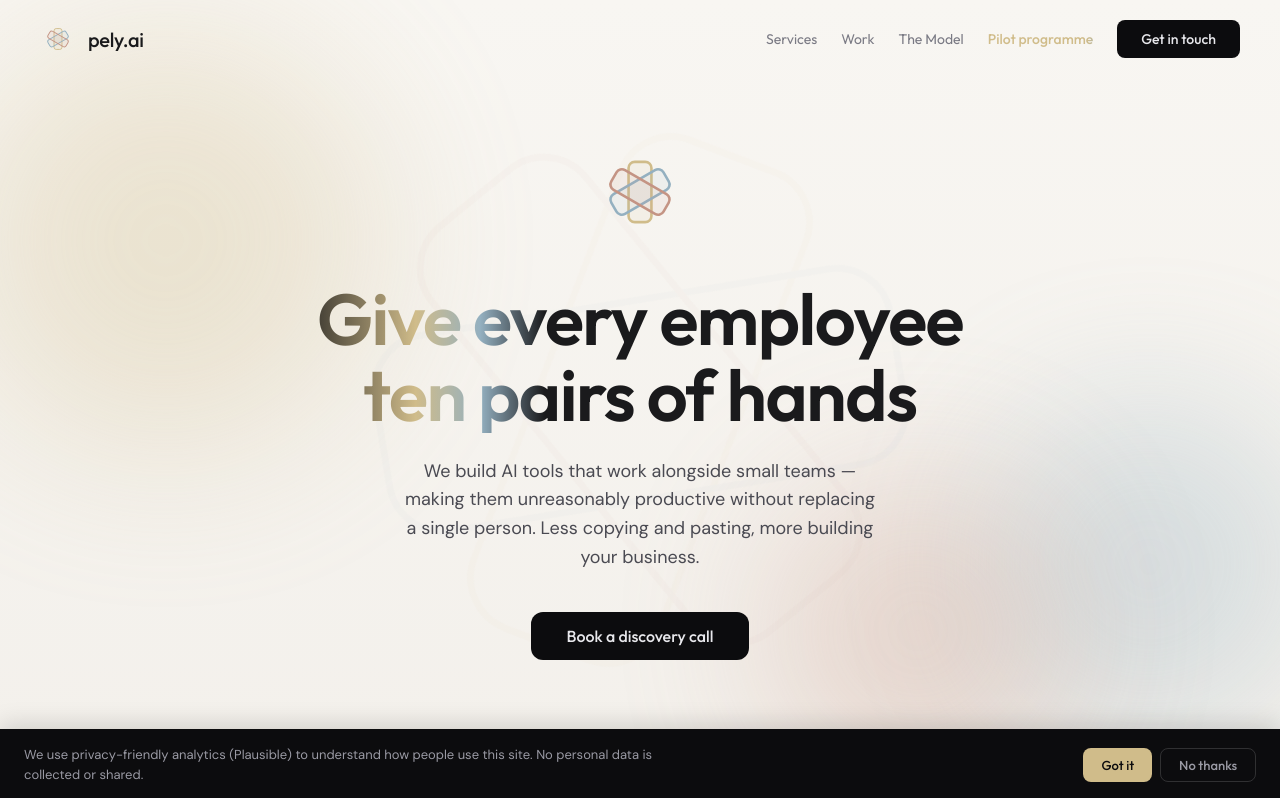
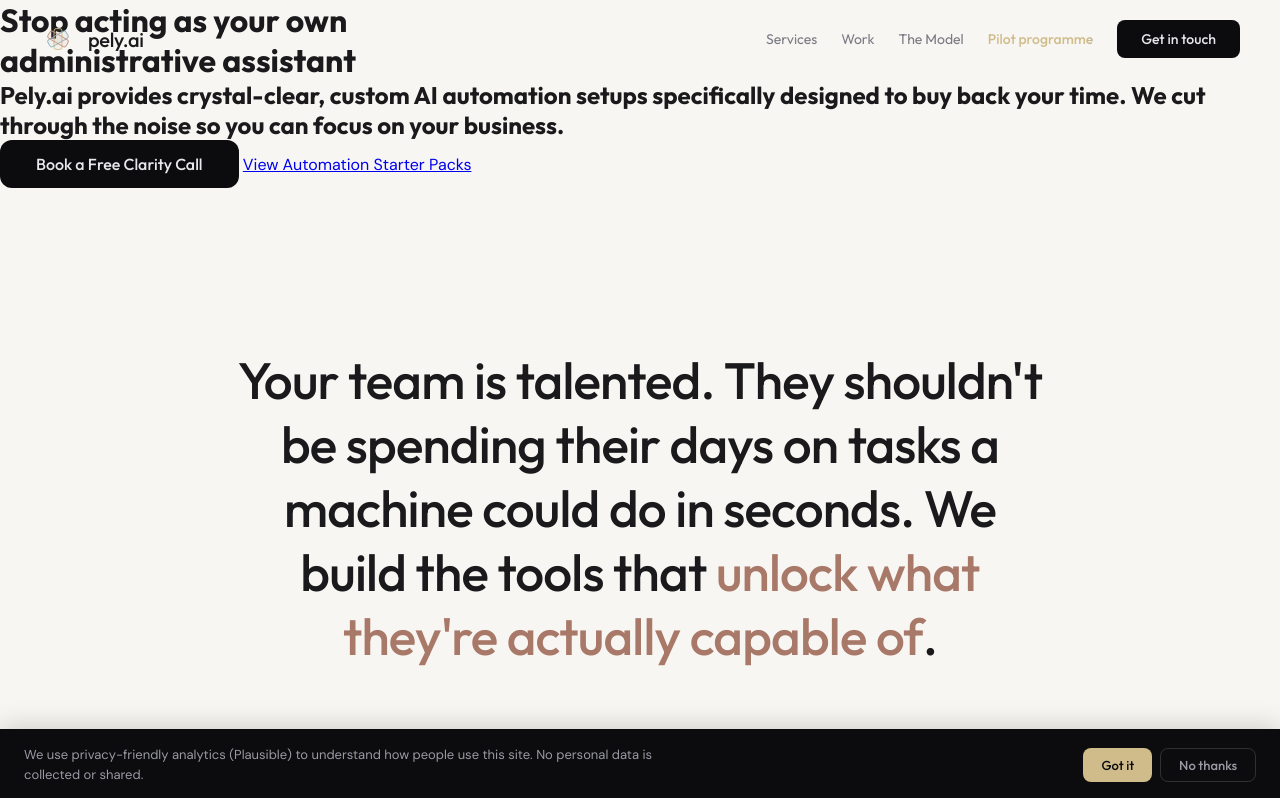
Before and after one commit to Pellucen/pely.ai, a plain HTML site: page index.html in a window 1280 px wide. Shown: the top 798 px of the page. Drawn offline with Linux system fonts and the light colour scheme; no server answers; animation ran at ten frames a second.

Commit message:
name change to pely

```diff
--- a/index.html
+++ b/index.html
@@ -199,20 +199,12 @@
 </nav>
 
 <!-- HERO -->
-<section class="hero" id="top">
-  <div class="orb hero-orb-1" aria-hidden="true"></div>
-  <div class="orb hero-orb-2" aria-hidden="true"></div>
-  <div class="orb hero-orb-3" aria-hidden="true"></div>
-  <svg class="hero-bg-mark" width="900" height="900" aria-hidden="true"><use href="#brand-mark-stroke"/></svg>
-  <div class="hero-content" id="main-content">
-    <div class="hero-mark" aria-hidden="true">
-      <svg width="104" height="104"><use href="#brand-mark-filled"/></svg>
+<h1>Stop acting as your own<br>administrative assistant</h1>
+    <h2 class="hero-sub">Pely.ai provides crystal-clear, custom AI automation setups specifically designed to buy back your time. We cut through the noise so you can focus on your business.</h2>
+    <div class="hero-cta-group">
+      <a href="#contact" class="hero-cta" aria-label="Book a free clarity call">Book a Free Clarity Call</a>
+      <a href="#pricing" class="hero-cta-outline" aria-label="View automation starter packs">View Automation Starter Packs</a>
     </div>
-    <h1>Give every employee<br>ten pairs of hands</h1>
-    <p>We build AI tools that work alongside small teams — making them unreasonably productive without replacing a single person. Less copying and pasting, more building your business.</p>
-    <a href="#contact" class="hero-cta" aria-label="Book a discovery call — go to contact form">Book a discovery call</a>
-  </div>
-</section>
 
 <!-- MISSION -->
 <section class="mission">
```
